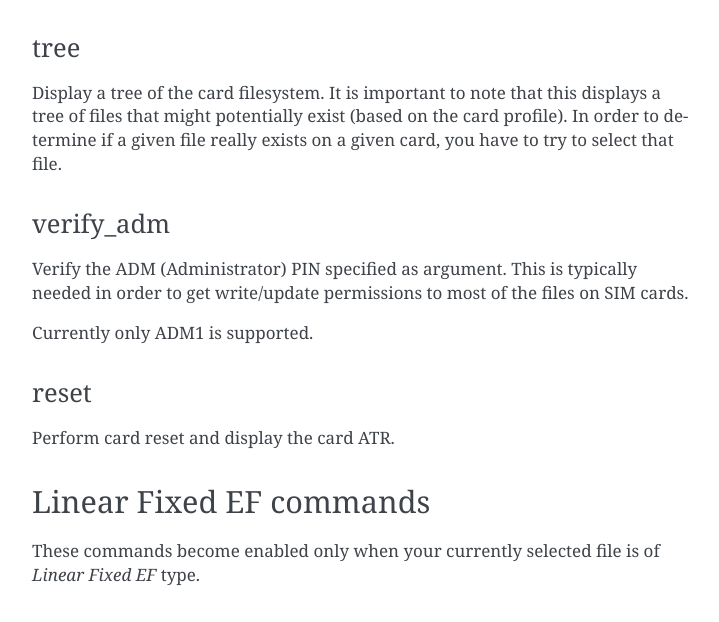
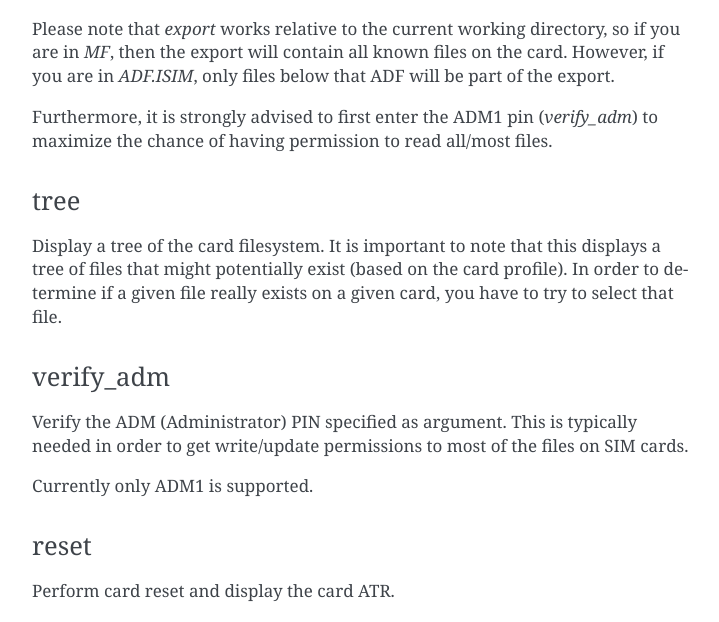
Before and after one commit to osmocom/pysim, a Sphinx documentation site: the page built from docs/shell.rst, in a window 1280 px wide and 1400 px high, scrolled down 4312 px. Shown: the part 243-865 px from the top of the window, without its empty margins (388-1107 px from the left). Built offline with Sphinx 7.4.7, drawn with Linux system fonts in a browser that asks for light colours; some of the changed text lies outside the part shown.

Commit message:
pySim-shell: Improve documentation
A number of new commands were recently introduced without proper
coverage in the documentation (user manual).  This includes equip,
bulk_script and others.

Change-Id: Ide7ba68ad90f6e5c2a41a2e3de22534258ebb7fd

```diff
--- a/docs/shell.rst
+++ b/docs/shell.rst
@@ -196,6 +196,15 @@
    :module: pySim-shell
    :func: PySimCommands.export_parser
 
+Please note that `export` works relative to the current working
+directory, so if you are in `MF`, then the export will contain all known
+files on the card.  However, if you are in `ADF.ISIM`, only files below
+that ADF will be part of the export.
+
+Furthermore, it is strongly advised to first enter the ADM1 pin
+(`verify_adm`) to maximize the chance of having permission to read
+all/most files.
+
 
 tree
 ~~~~
@@ -216,8 +225,34 @@
 
 reset
 ~~~~~
+Perform card reset and display the card ATR.
 
-Perform card reset and display the card ATR.
+intro
+~~~~~
+[Re-]Display the introductory banner
+
+
+equip
+~~~~~
+Equip pySim-shell with a card; particularly useful if the program was
+started before a card was present, or after a card has been replaced by
+the user while pySim-shell was kept running.
+
+bulk_script
+~~~~~~~~~~~
+.. argparse::
+   :module: pySim-shell
+   :func: PysimApp.bulk_script_parser
+
+Run a script for bulk-provisioning of multiple cards.
+
+
+echo
+~~~~
+.. argparse::
+   :module: pySim-shell
+   :func: PysimApp.echo_parser
+
 
 
 Linear Fixed EF commands
--- a/pySim-shell.py
+++ b/pySim-shell.py
@@ -380,6 +380,7 @@
 	@cmd2.with_argparser(echo_parser)
 	@cmd2.with_category(CUSTOM_CATEGORY)
 	def do_echo(self, opts):
+		"""Echo (print) a string on the console"""
 		self.poutput(opts.string)
 
 @with_default_category('pySim Commands')
```
